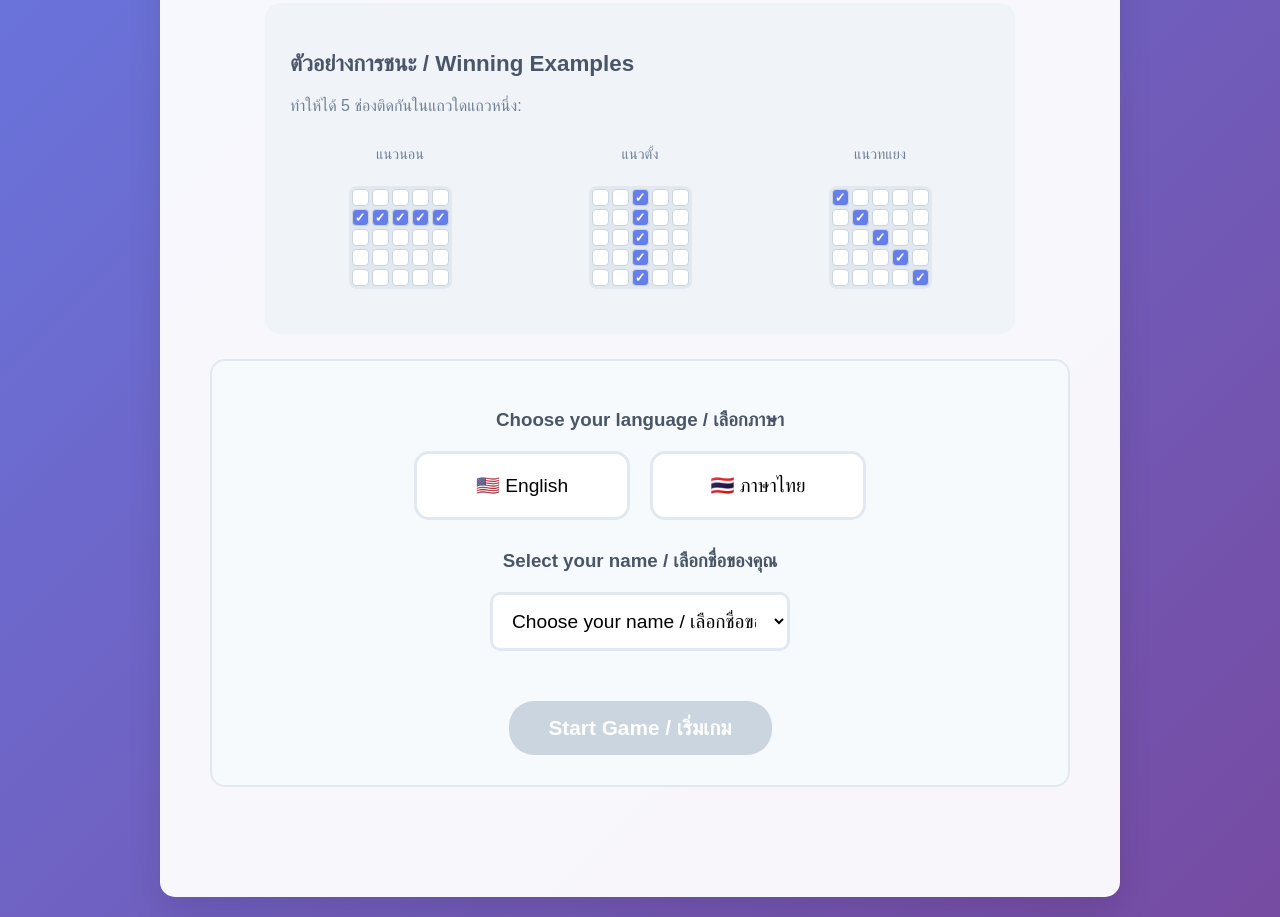
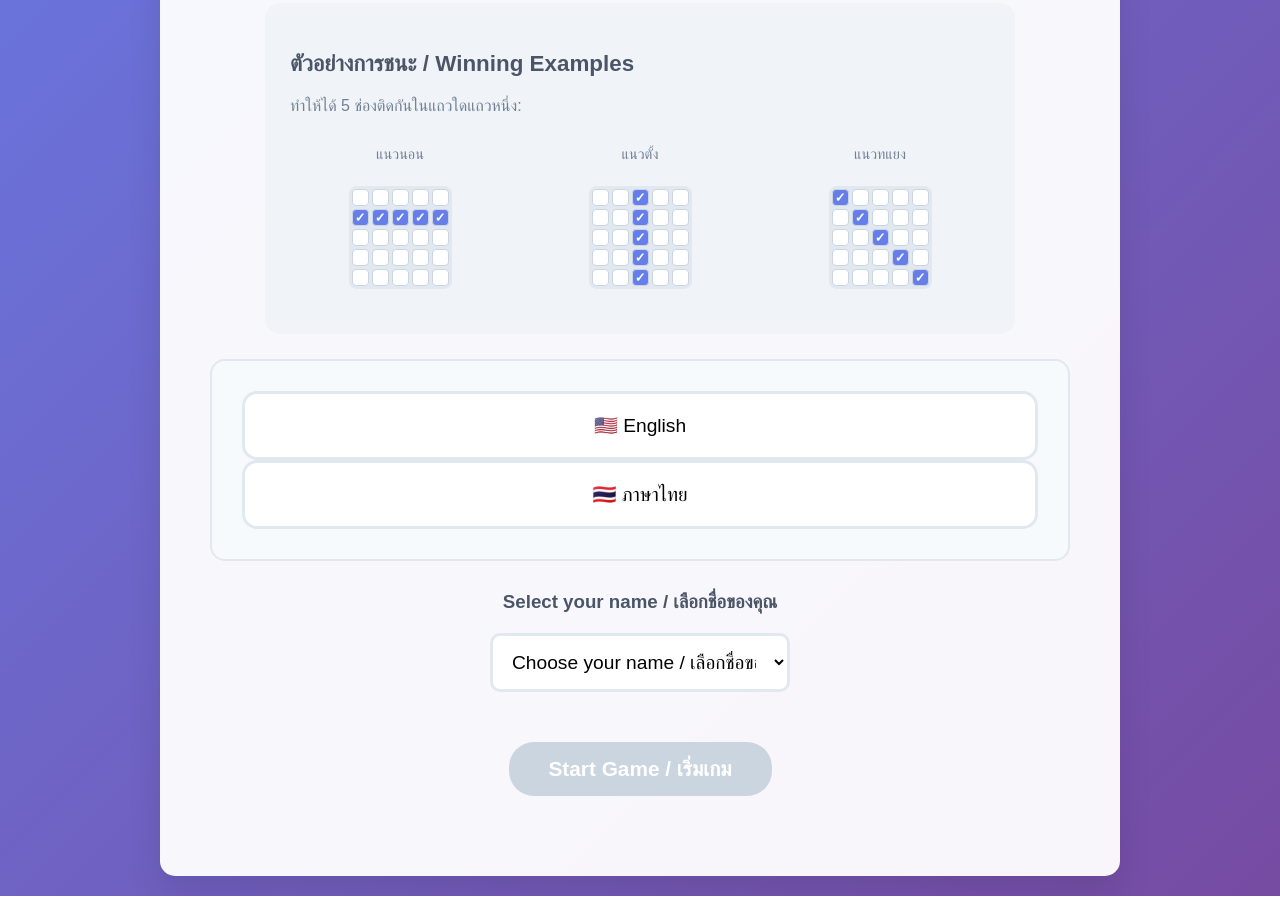
Before and after one commit to koragot/human-bingo, a plain HTML site: page index.html in a window 1280 px wide. Shown: the part 593-1510 px from the top of the page. After the commit the page ends 1489 px from the top, so only its background shows below. Drawn offline with Linux system fonts and the light colour scheme.

Commit message:
Update index.html

```diff
--- a/index.html
+++ b/index.html
@@ -605,15 +605,13 @@
             </div>
 
             <div class="setup-section">
-                <div class="language-selector">
-                    <h3 id="langSelectorTitle">Choose your language / เลือกภาษา</h3>
-                    <div class="language-buttons">
-                        <div class="lang-btn" onclick="selectLanguage('en')">
+<!--                 -<div class="lang-btn" onclick="selectLanguage('en')"> -->
+<div class="lang-btn" onclick="selectLanguage('en', this)">
      🇺🇸 English
  </div>
-                        <div class="lang-btn" onclick="selectLanguage('th')">
+<!-- -<div class="lang-btn" onclick="selectLanguage('th')"> -->
+<div class="lang-btn" onclick="selectLanguage('th', this)">
      🇹🇭 ภาษาไทย
-                        </div>
  </div>
                 </div>
 
@@ -1126,10 +1124,23 @@
             }
         ];
 
-        function selectLanguage(lang) {
+        // function selectLanguage(lang) {
+        //     selectedLanguage = lang;
+        //     document.querySelectorAll('.lang-btn').forEach(btn => btn.classList.remove('active'));
+        //     event.target.classList.add('active');
+        //     checkCanStart();
+        // }
+
+//         -    function selectLanguage(lang) {
+// -        selectedLanguage = lang;
+// -        document.querySelectorAll('.lang-btn').forEach(btn => btn.classList.remove('active'));
+// -        event.target.classList.add('active');
+// -        checkCanStart();
+// -    }
+     function selectLanguage(lang, btnEl) {
          selectedLanguage = lang;
          document.querySelectorAll('.lang-btn').forEach(btn => btn.classList.remove('active'));
-            event.target.classList.add('active');
+         btnEl.classList.add('active');
          checkCanStart();
      }
 
```
Lines whose indentation alone changed are shown as unchanged.
